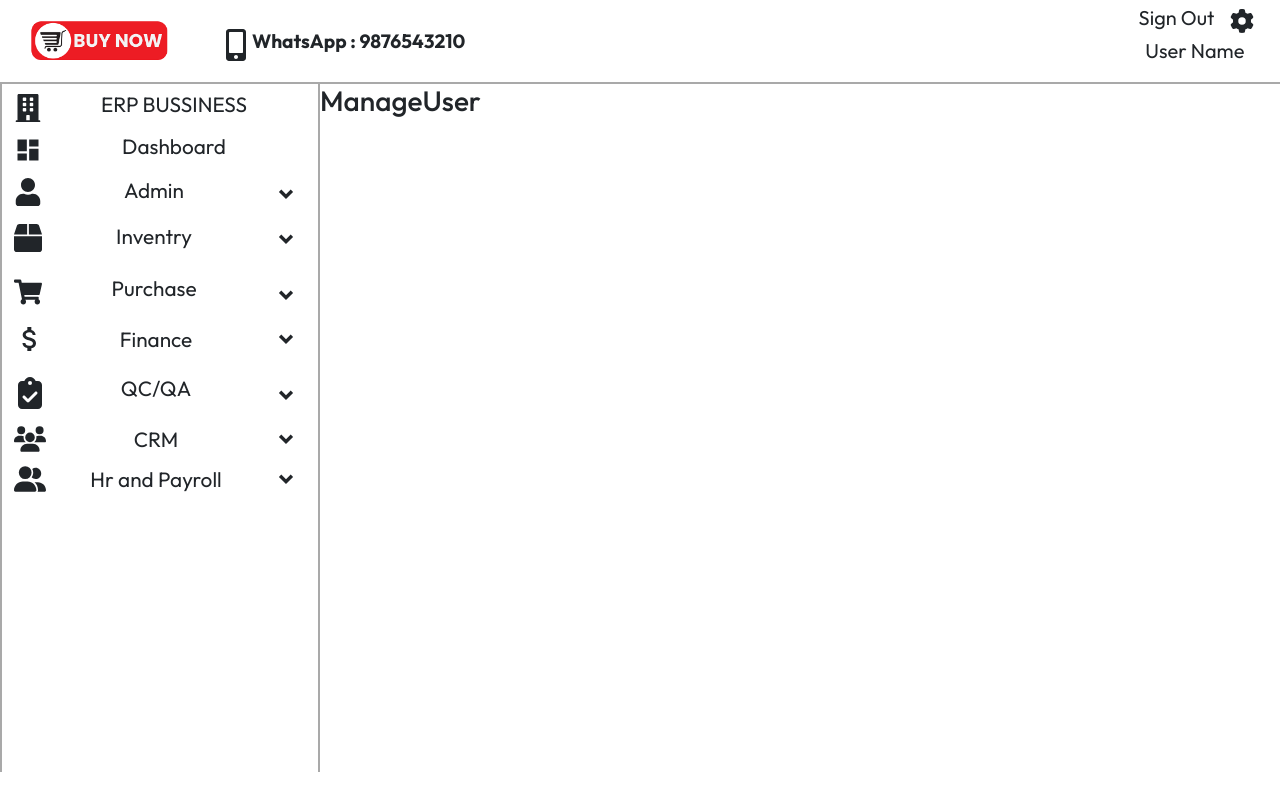
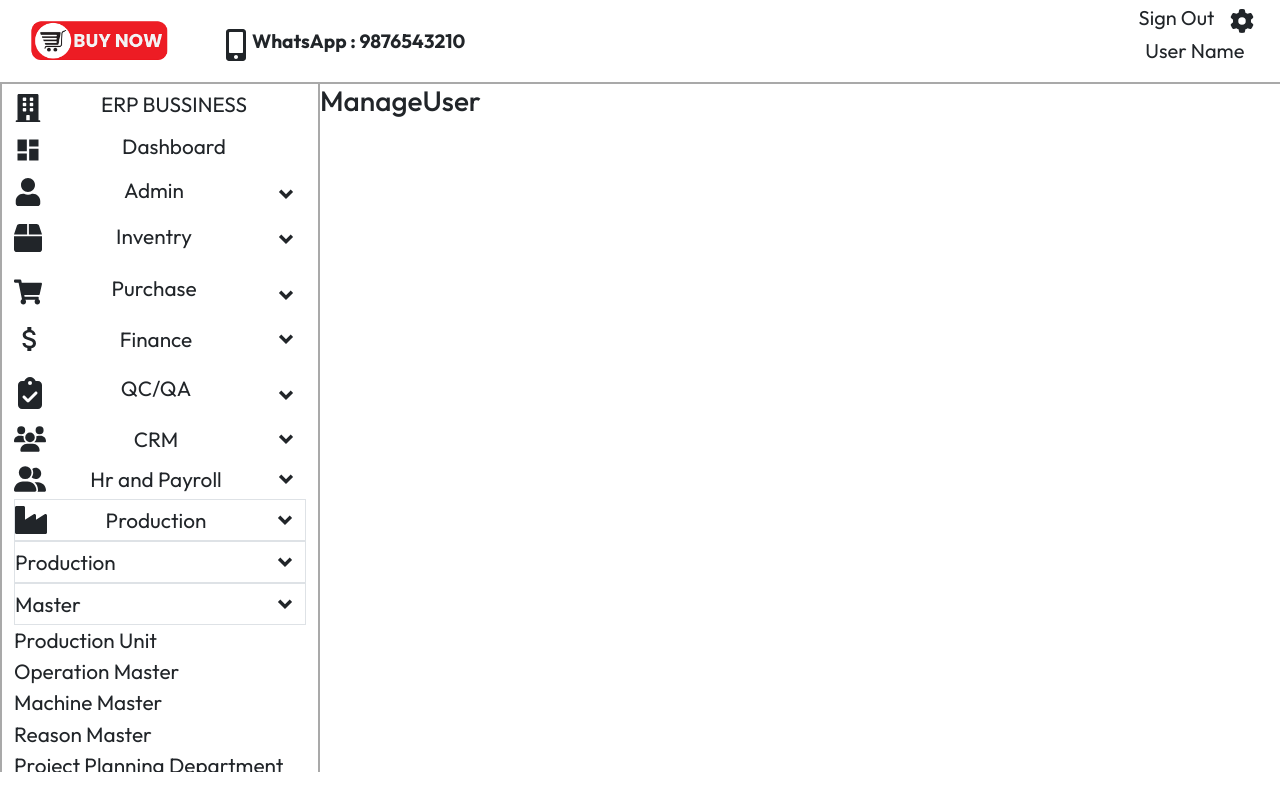
Before and after one commit to jollyvivek/ERP-PROJECT, a React (Vite) app: page /manage_user in a window 1280 px wide. Built offline with nearby package versions, Linux system fonts and the light colour scheme.

Commit message:
Add Production Module in Dashboard

```diff
--- a/src/Components/Sidebar/Sidebar.jsx
+++ b/src/Components/Sidebar/Sidebar.jsx
@@ -14,6 +14,7 @@ import Finance from "../SidebarMenu/Finance";
 import Quality from "../SidebarMenu/Quality";
 import Crm from "../SidebarMenu/Crm";
 import HrPayroll from "../SidebarMenu/HrPayroll";
+import Production from "../SidebarMenu/Production";
 
 
 
@@ -38,6 +39,7 @@ const Sidebar = () => {
             <Quality/>
             <Crm/>
             <HrPayroll/>
+            <Production/>
 
           </div>
         </div>
--- /dev/null
+++ b/src/Components/SidebarMenu/Production.jsx
@@ -0,0 +1,93 @@
+import React from "react";
+import "../../Styles/SidebarCommon.css";
+import { FaIndustry } from "react-icons/fa";
+import { RiArrowDropDownLine } from "react-icons/ri";
+
+const Production = () => {
+  return (
+    <div className="production">
+      <div className="production-top flex lineHeight border">
+        <span className="icon fs-2">
+          <FaIndustry />
+        </span>
+        <span className="title">Production</span>
+        <span className="arrow-icon">
+          <RiArrowDropDownLine />
+        </span>
+      </div>
+
+      <div className="production-items-cont">
+        <ul className="production-items">
+          <li className=" production-items-production flex lineHeight border ">
+            <span className="title">Production</span>
+            <span className="arrow-icon">
+              <RiArrowDropDownLine />{" "}
+            </span>
+          </li>
+          <ul className="product-production-items">
+            <li className="production-master flex lineHeight border">
+              <span  className="title">
+                Master
+              </span>
+              <span className="arrow-icon">
+                <RiArrowDropDownLine/>
+              </span>
+            </li>
+            <ul class="production-master-items p-0">
+              <li className="title"> Production Unit </li>
+              <li className="title"> Operation Master </li>
+              <li className="title"> Machine Master</li>
+              <li className="title"> Reason Master </li>
+              <li className="title"> Project Planning Department </li>
+              <li className="title"> Machine Category</li>
+            </ul>
+              <li className="title"> Work Order</li>
+              <li className="title">Production Planning</li>
+              <li className="title">Production Report</li>
+              <li className="title">Breakdown Intimation</li>
+              <li className="title">Project Planning and Monitoring</li>
+              <li className="title">Production Report New</li>
+              <li className="title">Issue Unit Stock</li>
+              <li className="title">Recieve Unit Stock</li>
+              <li className="title">Internal Issue Stock</li>
+              <li className="title">Internal Reverse Stock</li>
+          </ul>
+
+          <li className="foundary flex lineHeight border">
+            <span  className="title">Foundary Production</span>
+            <span className="arrow-icon"><RiArrowDropDownLine/></span>
+          </li>
+          <ul className="foundary-items">
+            <li className="title">Element Master</li>
+            <li className="title">Composition Master</li>
+            <li className="title">Melting</li>
+            <li className="title">Chemical Test</li>
+            <li className="title">Mechanical Test</li>
+            <li className="title">Melting Report With Item</li>
+          </ul>
+          <li className="title">Production Planing Register</li>
+
+          <li className="reports flex lineHeight border">
+            <span className="title" >Reports</span>
+            <span className="arrow-icon"><RiArrowDropDownLine/> </span>
+          </li>
+          <ul className="reports-items">
+            <li className="title">Production VS Planning Report</li>
+            <li className="title">Daily Production Report</li>
+            <li className="title">Rejection Report</li>
+            <li className="title">Re-Work Report</li>
+            <li className="title">Work In Progress</li>
+            <li className="title">Process Monitoring</li>
+            <li className="title">Operator Efficiency</li>
+            <li className="title">Production Cum Sales Order Report</li>
+            <li className="title">Dispatch Report</li>
+            <li className="title">CNC Production Report</li>
+          </ul>
+
+        </ul>
+      </div>
+    </div>
+  );
+};
+
+export default Production;
```
